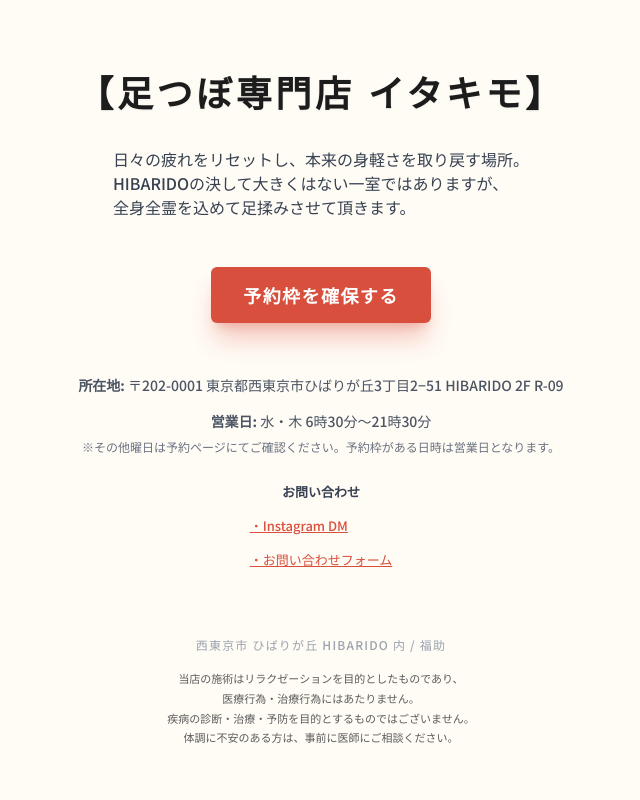
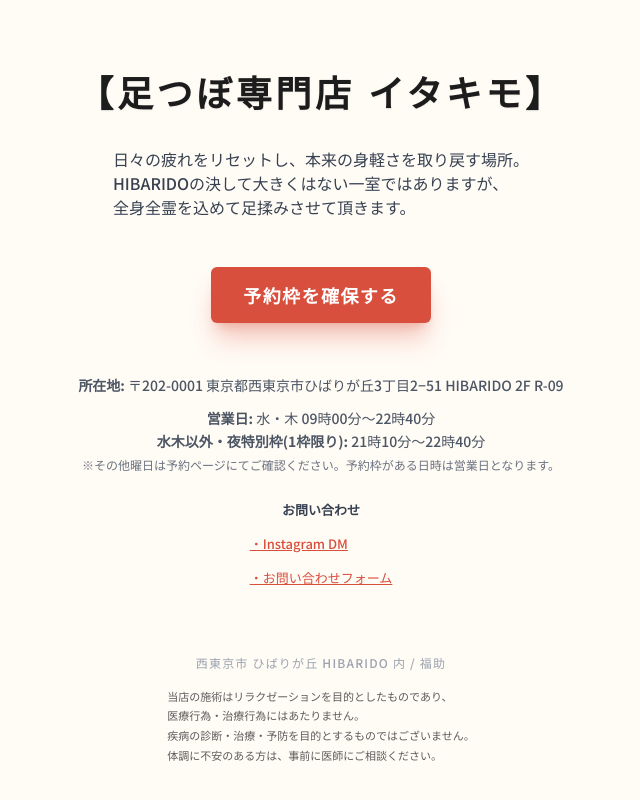
Before and after one commit to ashiyafukusuke/fukusuke2, a Next.js app: page / in a window 1280 px wide. Shown: the part 6413-7213 px from the top of the page, without its empty margins (319-959 px from the left). Built offline with nearby package versions, Linux system fonts and the light colour scheme.

Commit message:
Add files via upload

```diff
--- a/src/components/Footer.tsx
+++ b/src/components/Footer.tsx
@@ -51,7 +51,10 @@ export default function Footer() {
           className="mt-12 text-sm text-gray-600 leading-loose flex flex-col items-center"
         >
           <p><strong>所在地:</strong> 〒202-0001 東京都西東京市ひばりが丘3丁目2−51 HIBARIDO 2F R-09</p>
-          <p className="mt-2"><strong>営業日:</strong> 水・木 6時30分～21時30分</p>
+          <div className="mt-2 text-center leading-relaxed">
+            <p><strong>営業日:</strong> 水・木 09時00分～22時40分</p>
+            <p><strong>水木以外・夜特別枠(1枠限り):</strong> 21時10分～22時40分</p>
+          </div>
           <p className="text-xs mt-1 text-gray-500">※その他曜日は予約ページにてご確認ください。予約枠がある日時は営業日となります。</p>
           <div className="mt-6 flex flex-col items-center w-full">
             <p className="text-[13px] font-bold text-gray-700 mb-2">お問い合わせ</p>
@@ -81,7 +84,7 @@ export default function Footer() {
           whileInView={{ opacity: 1 }}
           viewport={{ once: true }}
           transition={{ delay: 0.7 }}
-          className="text-[11px] text-[#5C5C5C] text-center mt-4 leading-[1.8]"
+          className="text-[11px] text-[#5C5C5C] text-left inline-block mt-4 leading-[1.8]"
         >
           当店の施術はリラクゼーションを目的としたものであり、<br />
           医療行為・治療行為にはあたりません。<br />
```
